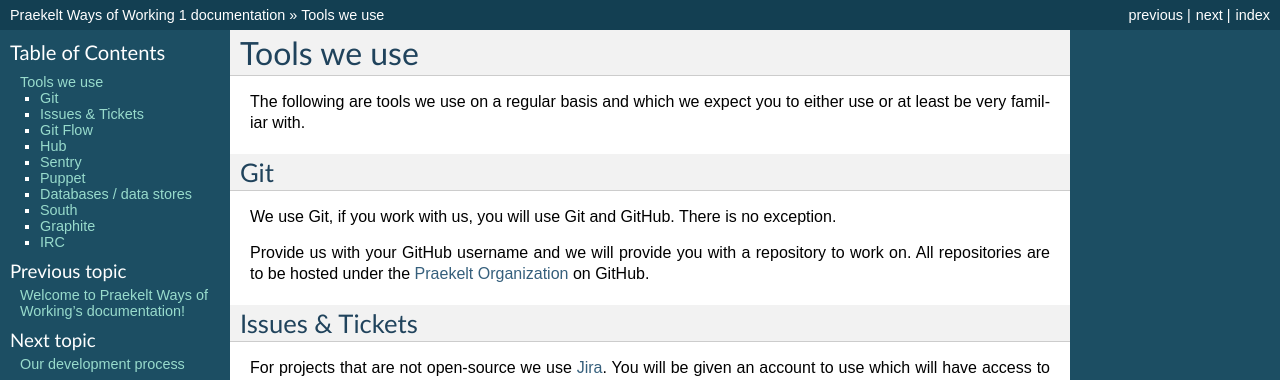
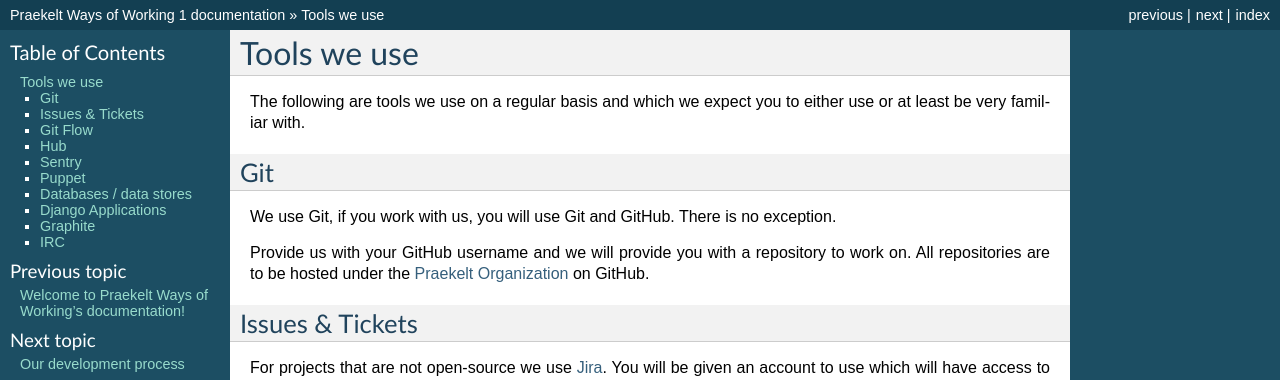
Before and after one commit to praekeltfoundation/ways-of-working, a Sphinx documentation site: the page built from docs/tools.rst, in a window 1280 px wide and 900 px high. Shown: the top 380 px of the window. Built offline with Sphinx 7.4.7, drawn with Linux system fonts in a browser that asks for light colours; some of the changed text lies outside the part shown.

Commit message:
fixing South header (thanks @jonathanendersby)

```diff
--- a/docs/tools.rst
+++ b/docs/tools.rst
@@ -97,8 +97,8 @@
 These will be made available to you on a per project basis. Puppet ensures
 that each of these are backed up.
 
-South
------
+Django Applications
+-------------------
 
 For Django applications, some applications are mandatory:
 
```
